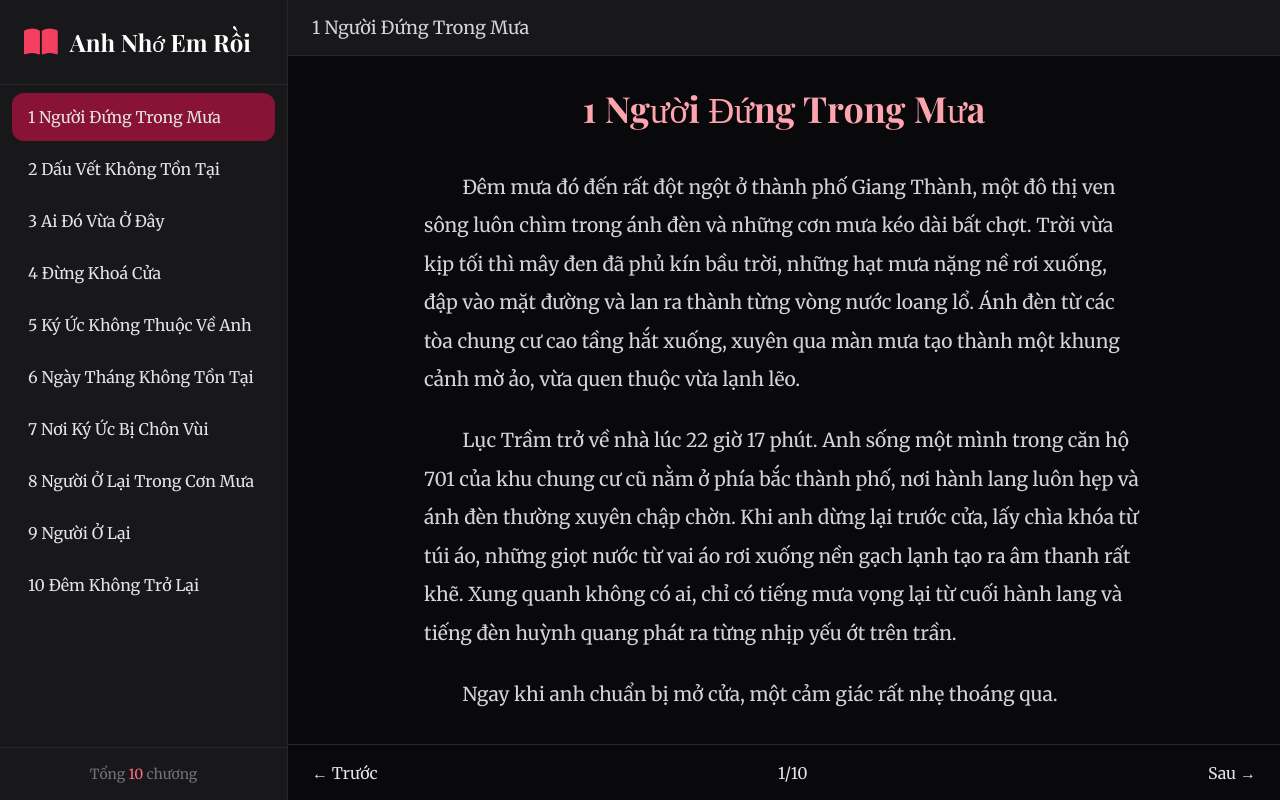
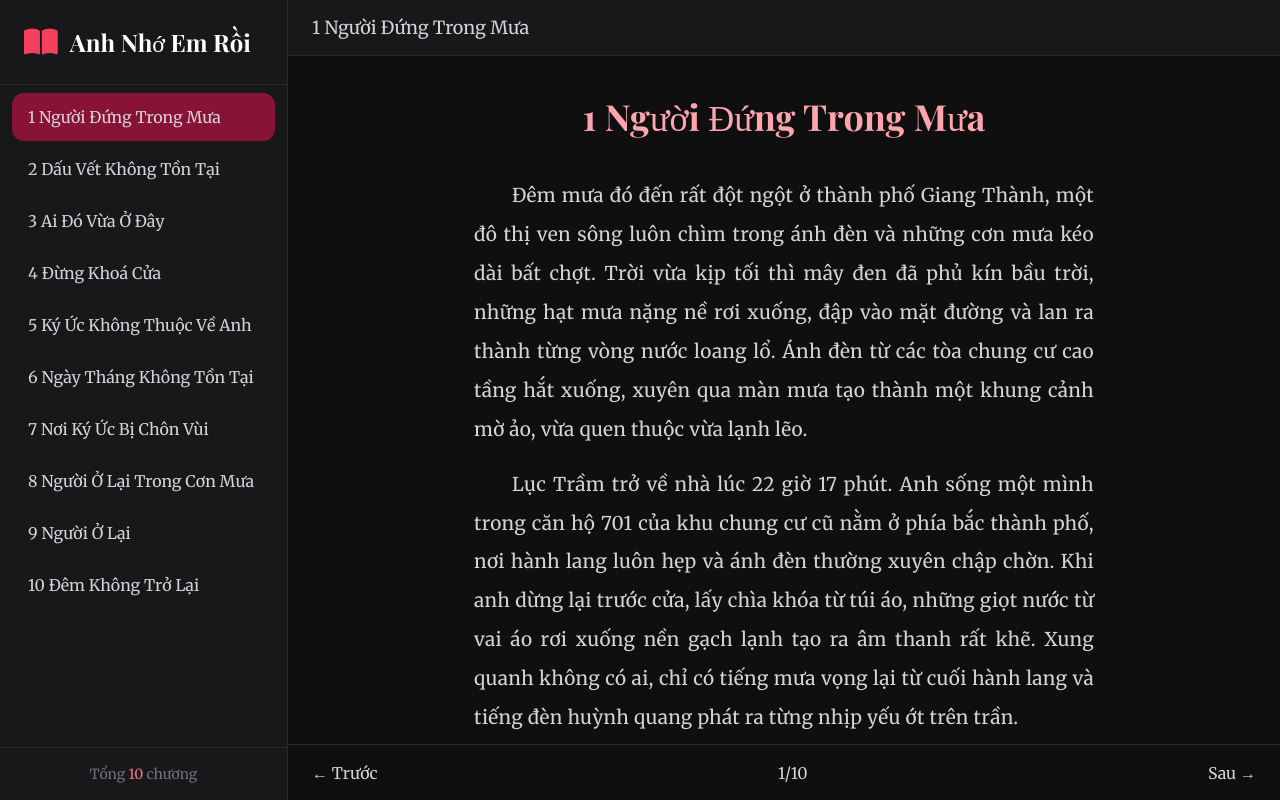
Before and after one commit to nguyenprocode/TIEUTHUYET, a plain HTML site: page index.html in a window 1280 px wide. Both pictures are taken after a click on the element "1 Người Đứng Trong Mưa". Drawn offline with nearby package versions, Linux system fonts and the light colour scheme.

Commit message:
Refine styles and improve content processing
Updated styling and content handling in index.html.

```diff
--- a/index.html
+++ b/index.html
@@ -20,26 +20,36 @@ body {
     font-family: 'Playfair Display', serif;
 }
 
-/* Nội dung truyện */
+/* Nội dung truyện chuẩn tiểu thuyết */
 .content {
-    font-size: 1.2rem;
-    line-height: 2;
-    max-width: 720px;
+    font-size: 19px;
+    line-height: 2.05;
+    max-width: 640px;
     margin: 0 auto;
-    color: #d4d4d8;
+    color: #d6d3d1;
+    letter-spacing: 0.3px;
+    text-align: justify;
+    padding: 0 10px;
+    text-rendering: optimizeLegibility;
+    -webkit-font-smoothing: antialiased;
 }
 
-/* Thụt đầu dòng như sách */
+/* Đoạn văn */
 .content p {
     text-indent: 2em;
-    margin-bottom: 1.2em;
+    margin-bottom: 16px;
+}
+
+/* Đoạn ngắn căn giữa (cực đẹp) */
+.content p.short {
+    text-indent: 0;
+    text-align: center;
 }
 
 /* Sidebar */
 .sidebar {
     transform: translateX(-100%);
 }
-
 .sidebar.open {
     transform: translateX(0);
 }
@@ -55,7 +65,6 @@ body {
 #overlay {
     display: none;
 }
-
 #overlay.show {
     display: block;
 }
@@ -73,7 +82,7 @@ body {
 </style>
 </head>
 
-<body class="bg-zinc-950 text-zinc-200 min-h-screen flex">
+<body class="bg-[#0f0f0f] text-zinc-300 min-h-screen flex">
 
 <div id="progress" class="scroll-progress"></div>
 
@@ -107,7 +116,7 @@ body {
         <div></div>
     </div>
 
-    <div id="readingArea" class="flex-1 overflow-y-auto p-8">
+    <div id="readingArea" class="flex-1 overflow-y-auto px-6 py-10">
 
         <div id="title" class="title-font text-4xl text-center mb-10 text-rose-300"></div>
 
@@ -144,6 +153,7 @@ fetch("chapters.json")
         list.appendChild(div);
     });
 
+    // Auto resume
     const saved = localStorage.getItem("lastChapter");
     if (saved !== null) {
         setTimeout(() => {
@@ -158,12 +168,26 @@ function loadChapter(file, index, el) {
     .then(res => res.text())
     .then(data => {
 
-        // Tách đoạn (xuống dòng thành <p>)
-        const paragraphs = data.split("\n").map(p => `<p>${p}</p>`).join("");
+        const content = document.getElementById("content");
+
+        // Xử lý đoạn văn thông minh
+        content.innerHTML = data
+            .split("\n")
+            .map(line => {
+                line = line.trim();
+                if (!line) return "";
+
+                // đoạn ngắn thì center
+                if (line.length < 40) {
+                    return `<p class="short">${line}</p>`;
+                }
+
+                return `<p>${line}</p>`;
+            })
+            .join("");
 
         document.getElementById("title").innerText = file.replace(".txt", "");
         document.getElementById("currentTitle").innerText = file.replace(".txt", "");
-        document.getElementById("content").innerHTML = paragraphs;
 
         document.querySelectorAll(".chapter").forEach(c => c.classList.remove("bg-rose-900"));
         el.classList.add("bg-rose-900");
@@ -186,7 +210,7 @@ function loadChapter(file, index, el) {
     });
 }
 
-// Scroll + save
+// Scroll
 const readingArea = document.getElementById("readingArea");
 
 readingArea.addEventListener("scroll", () => {
```
